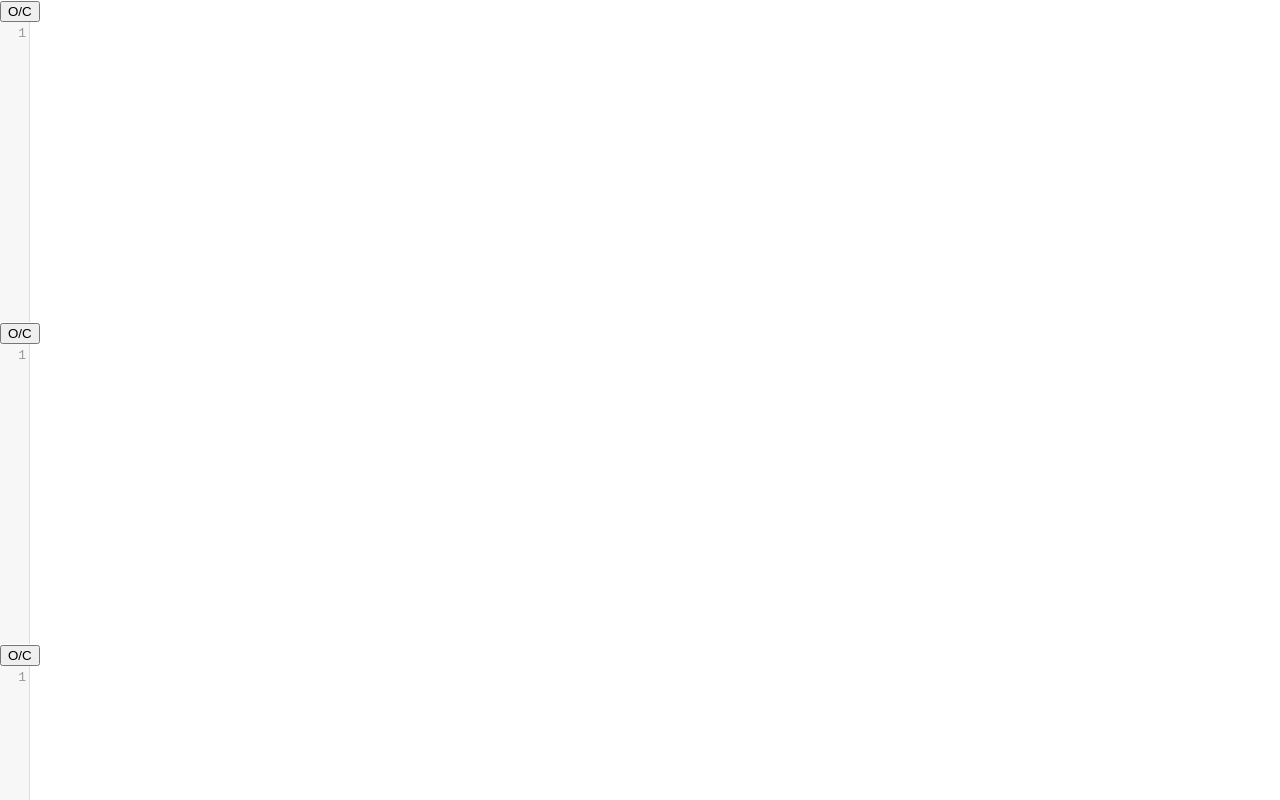
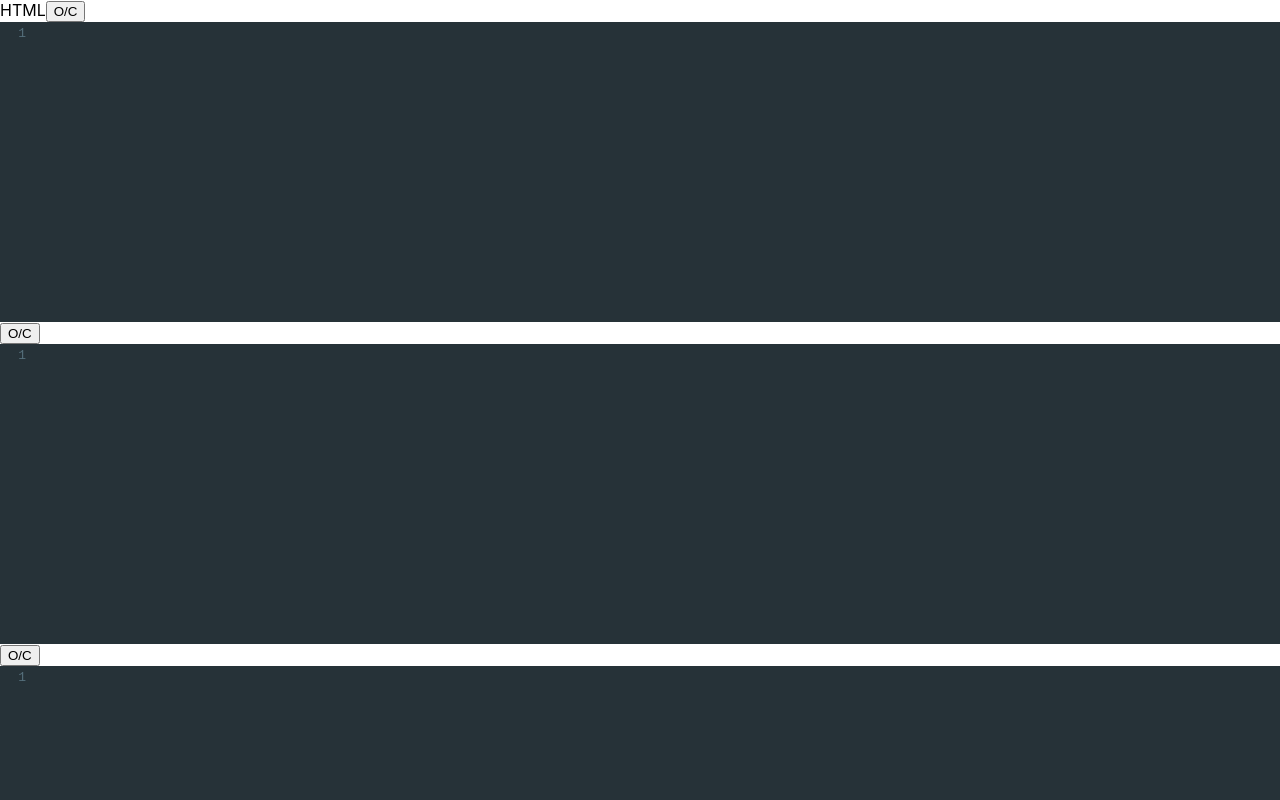
Before and after one commit to alexleybourne/ReactCodepen, a React (Create React App) app: page / in a window 1280 px wide. Shown: the top 800 px of the page. Built offline with nearby package versions, Linux system fonts and the light colour scheme.

Commit message:
Html input added

```diff
--- a/src/components/App.js
+++ b/src/components/App.js
@@ -1,13 +1,21 @@
-import React from 'react';
+import React, { useState } from 'react';
 import Editor from './Editor'
 
 function App() {
+
+  const [html, setHtml] = useState('')
+
   return (
     <>
       <div className="pane top-pane">
-        <Editor />
-        <Editor />
-        <Editor />
+        <Editor
+          language="xml"
+          displayName="HTML"
+          value={html}
+          onChange={setHtml}
+        />
+        <Editor language="css"/>
+        <Editor language="javascript"/>
       </div>
       <div className="pane">
         <iframe
--- a/src/components/Editor.js
+++ b/src/components/Editor.js
@@ -31,7 +31,8 @@ export default function Editor(props) {
                 options={{
                     lineWrapping: true,
                     lint: true,
-                    mode: 'javascript',
+                    mode: language,
+                    theme: 'material',
                     lineNumbers: true
                 }}
             />
```
